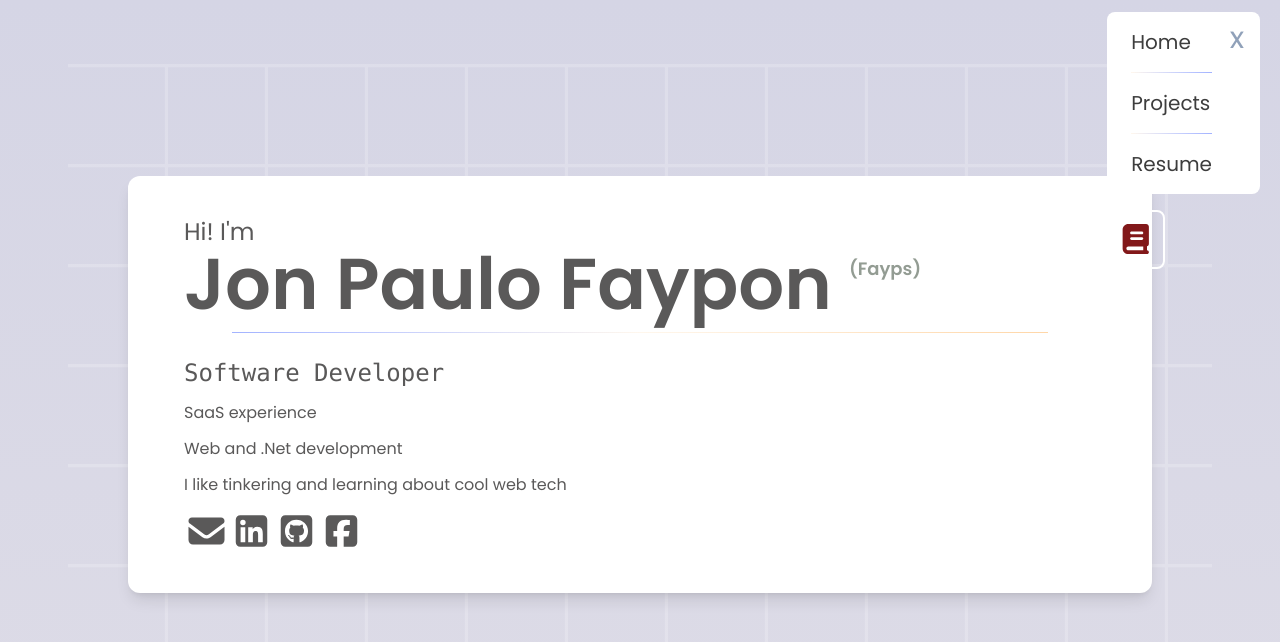
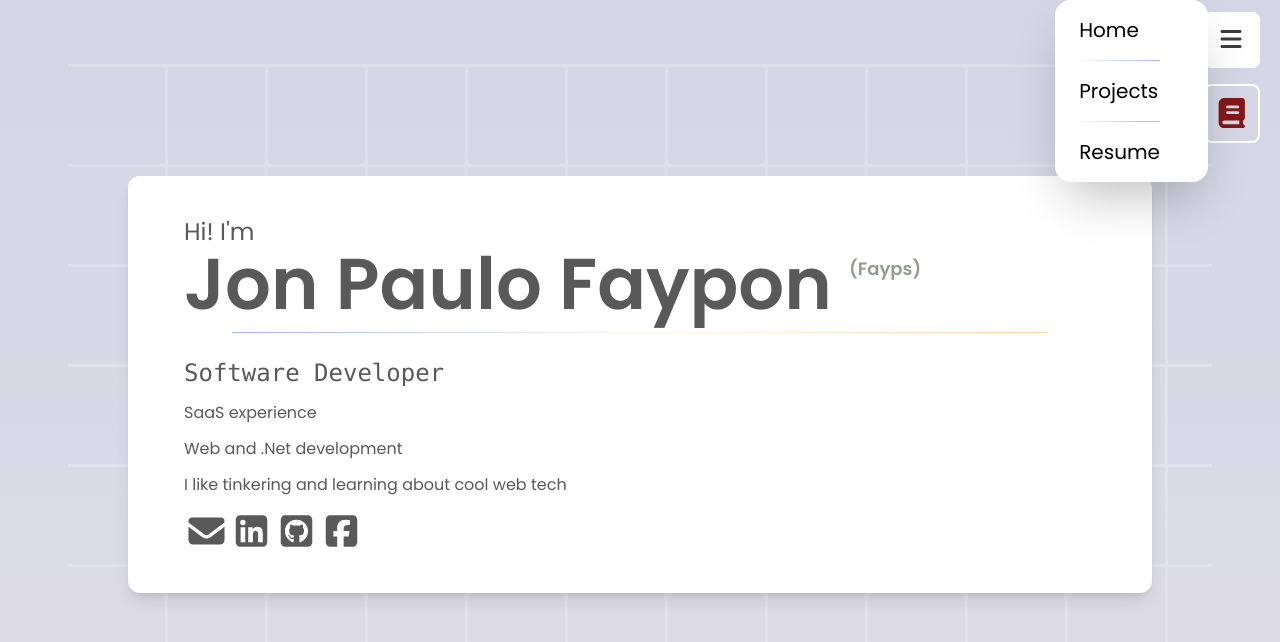
Before and after one commit to fayponjp/jpf-port-tailwind, a React (Vite) app: page / in a window 1280 px wide. Both pictures are taken after a click on the button 1229 px from the left and 40 px from the top of the page. Shown: the top 642 px of the page. Built offline with nearby package versions, Linux system fonts and the light colour scheme.

Commit message:
Navigation popup converted to use native popover API over state
- header elements nav and the guestbook now both use the native popover API
- adjusted styling to accommodate change
- added styling for guestbook inputs
- added handler function for guestbook submit, no implementation yet

```diff
--- a/src/App.tsx
+++ b/src/App.tsx
@@ -12,47 +12,21 @@ import Carousel from './Components/Carousel';
 import Guestbook from './Components/Guestbook';
 
 function App() {
-    const [navIsOpen, setNavIsOpen] = useState(false);
-    const [isClosing, setIsClosing] = useState(false);
-
-    const handleNavClose = () => {
-        setIsClosing(true);
-        const timer = setTimeout(() => {
-            setNavIsOpen(false);
-            setIsClosing(false);
-        }, 150);
-        return () => clearTimeout(timer);
-    };
-
     return (
         <div className='flex-end relative grid min-h-screen grid-rows-[auto_1fr_auto] overflow-x-hidden bg-linear-to-b from-(--bg-bluegray) to-orange-50'>
             <header className='text-gray-profile fixed top-3 right-5 z-30 text-sm'>
-                <nav>
-                    {!navIsOpen ? (
-                        <div className='rounded-lg bg-white/60 p-3'>
+                <nav className='flex flex-col'>
                     <button
-                                onClick={() =>
-                                    setNavIsOpen((prevBool) => !prevBool)
-                                }
-                                className='cursor-pointer text-2xl transition delay-50 hover:scale-110 hover:text-slate-400'
+                        popoverTarget='navigation-popover'
+                        className='cursor-pointer rounded-lg bg-white p-3 text-2xl transition delay-50 hover:scale-110 hover:text-slate-400'
                     >
                         <FontAwesomeIcon icon={faBars} />
                     </button>
-                        </div>
-                    ) : (
                     <div
-                            className={`relative ${
-                                isClosing
-                                    ? 'animate-slide-out'
-                                    : 'animate-slide-in1'
-                            }`}
+                        className='animate-slide-in1 inset-[unset] right-18 rounded-2xl shadow-2xl'
+                        id='navigation-popover'
+                        popover=''
                     >
-                            <button
-                                className='absolute top-1 right-1 cursor-pointer rounded-[50%] bg-white px-3 py-1 text-xl text-slate-400 transition delay-50 hover:text-slate-700 lg:text-3xl'
-                                onClick={handleNavClose}
-                            >
-                                x
-                            </button>
                         <ul className='ml-auto flex max-w-fit flex-col gap-4 rounded-lg bg-white py-4 pr-12 pl-6 lg:text-xl'>
                             <li className='hover:text-blue-800'>
                                 <a href='#home'>Home</a>
@@ -67,12 +41,10 @@ function App() {
                             </li>
                         </ul>
                     </div>
-                    )}
                 </nav>
+                <div className='flex flex-col'>
                     <button
-                    className={`mt-4 ml-auto max-w-20 place-items-center rounded-lg border-2 border-white px-2 py-3 ${
-                        isClosing ? 'animate-slide-out' : 'animate-slide-in1'
-                    }`}
+                        className='animate-slide-in1 mt-4 ml-auto max-w-20 place-items-center rounded-lg border-2 border-white px-2 py-3'
                         title='Sign the Guestbook!'
                         popoverTarget='guestbook-popover'
                     >
@@ -82,6 +54,7 @@ function App() {
                         />
                     </button>
                     <Guestbook />
+                </div>
             </header>
             <main className='text-gray-profile mx-auto flex flex-col gap-60 lg:w-5xl'>
                 <section
--- a/src/Components/Guestbook.tsx
+++ b/src/Components/Guestbook.tsx
@@ -1,17 +1,21 @@
 export default function Guestbook() {
+    const handleSubmit = (e: React.SyntheticEvent<HTMLFormElement>) => {
+        e.preventDefault();
+        console.log(e.currentTarget)
+    }
     return (
         <>
             {/* <div className='fixed z-30 h-screen w-screen bg-gray-600/90'></div> */}
             <div
                 popover=''
                 id='guestbook-popover'
-                className={`z-30 rounded-lg bg-white lg:flex-row`}
+                className='z-30 lg:right-18 mt-6 right-5 inset-[unset] max-w-[90vw] shadow-2xl rounded-lg bg-white lg:flex-row animate-slide-in1'
             >
-                <form className='flex flex-col p-4 gap-2'>
+                <form className='flex flex-col px-8  py-6 gap-2' onSubmit={handleSubmit}>
                     <label className='flex flex-col gap' htmlFor='guestbookUser'>
                         <span>Username</span>
                         <input
-                            type='text'
+                            type='text' className='border rounded border-gray-300 p-1'
                             name='guestbookUser'
                             id='guestbookUser'
                             required
@@ -22,7 +26,7 @@ export default function Guestbook() {
                     <label className='flex flex-col gap' htmlFor='guestbookEmail'>
                         <span>Email</span>
                         <input
-                            type='email'
+                            type='email' className='border rounded border-gray-300 p-1'
                             name='guestbookEmail'
                             id='guestbookEmail'
                             placeholder='Email'
@@ -30,7 +34,7 @@ export default function Guestbook() {
                     </label>
                     <label className='flex flex-col gap' htmlFor='guestbookMessage'>
                         <span>Message</span>
-                        <textarea name='guestbookMessage' id='guestbookMessage' rows={3}/>
+                        <textarea name='guestbookMessage' className='border rounded border-gray-300 p-1' id='guestbookMessage' rows={3}/>
                     </label>
                     <button className='border rounded border-green-700 text-green-700'>Submit</button>
                 </form>
```
Lines whose indentation alone changed are shown as unchanged.
